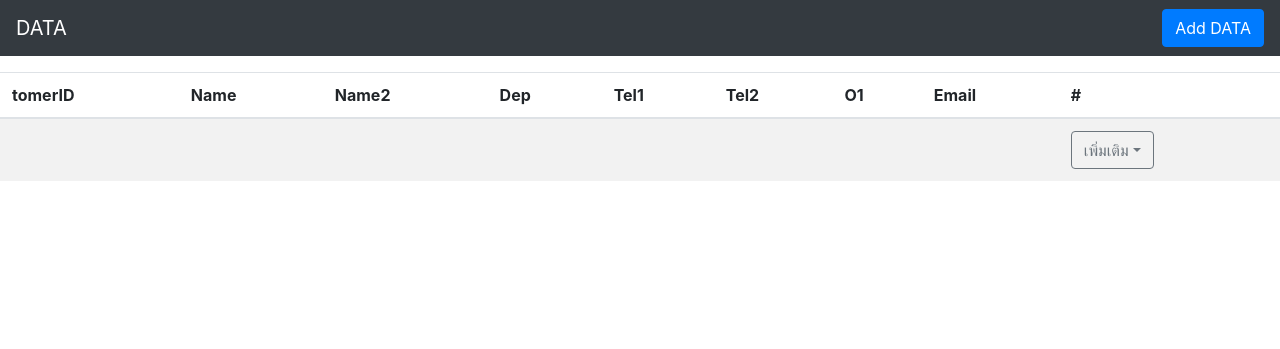
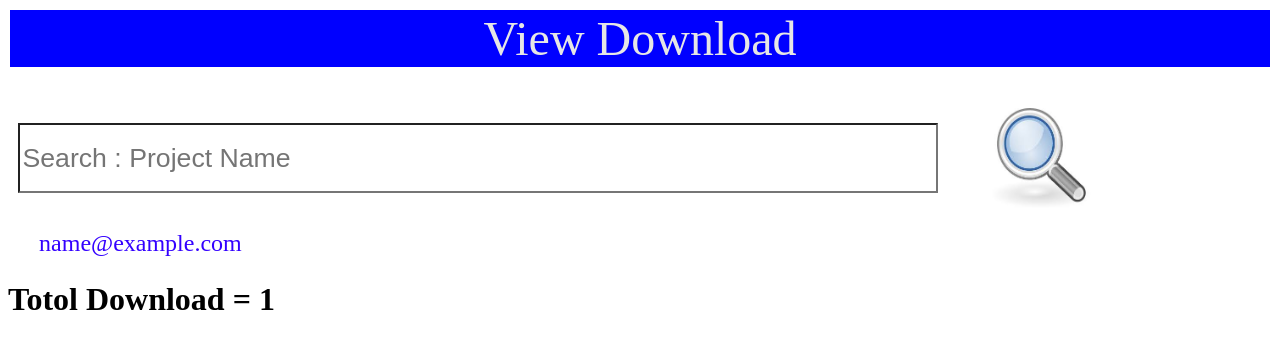
Before and after one commit to kun0620/view, a PHP site: page / in a window 1280 px wide. Shown: the top 349 px of the page. Run offline with PHP 8.4, Linux system fonts and the light colour scheme; tables that the repository leaves empty or names only in its code hold one stand-in row (values such as "Sample post"); data that the repository does not hold is empty.

Commit message:
แก้

```diff
--- a/index.php
+++ b/index.php
@@ -1,152 +1,97 @@
+<html>
+<head>
+<title>PTTES View Download</title>
+<meta content="text/html; charset=utf-8" http-equiv="Content-Type" />
+       <title>PTTES</title>
+		<STYLE TYPE="TEXT/CSS"><!--
+A:link	{
+	text-decoration:none;
+	color:#3366cc;
+	}
+A:hover {
+	color:#33ff33;
+	}
+A:visited	{
+text-decoration:none;
+}
+//--></STYLE>
+
+</head>
+<body>
+<body bgcolor="#FFFFFF" >
+
+	<table width="100%" >
+	<tr>
+	<td bgcolor=blue><font color="#E6E6E6"size="30"><center>View Download</center></font></td>
+	</tr>
+	</table>
+	<br><br>
+
 <?php
-require "connect.php";
-$meSql = "SELECT * FROM pttes2 ";
-$meQuery = mysqli_query($con,$meSql);
- ?>
-<html lang="en">
-<head>
-    <!-- Required meta tags -->
-    <meta charset="utf-8">
-    <meta name="viewport" content="width=device-width, initial-scale=1, shrink-to-fit=no">
+	ini_set('display_errors', 1);
+	error_reporting(~0);
 
-    <!-- Bootstrap CSS -->
-    <link rel="stylesheet" href="css/bootstrap.min.css" integrity="sha384-WskhaSGFgHYWDcbwN70/dfYBj47jz9qbsMId/iRN3ewGhXQFZCSftd1LZCfmhktB" crossorigin="anonymous">
-<script src="js/bootstrap.min.js" integrity="sha384-smHYKdLADwkXOn1EmN1qk/HfnUcbVRZyYmZ4qpPea6sjB/pTJ0euyQp0Mk8ck+5T" crossorigin="anonymous"></script>
+	$strKeyword = null;
 
-    <title>Edit Data</title>
-  </head>
+	if(isset($_POST["txtKeyword"]))
+	{
+		$strKeyword = $_POST["txtKeyword"];
+	}
+?>
+<form name="frmSearch" method="post" action="<?php echo $_SERVER['SCRIPT_NAME'];?>">
+  <table width="100%" >
+    <tr>
+      <th align ="left" >
+      <td><input style ="height:70px; background:#ffffff; width:95%; font-size:20pt;" placeholder="Search : Project Name" name="txtKeyword" type="text" id="txtKeyword" value="<?php echo $strKeyword;?>"></td>
+      <td><input Style ="align:center; height:100px; width:100px;" type="image" src="search.jpg" alt="submit" value="Search"></th></td>
+    </tr>
+  </table>
+</form>
 
-<body>
-  <nav class="navbar fixed-top navbar-dark bg-dark">
-    <a class="navbar-brand" href="#">DATA</a>
-  <button type="button" class="btn btn-primary" data-toggle="modal" data-target="#exampleModal">Add DATA</button>
-  </nav>
+<?php
 
-  <form action="new.php" method="post">
-  <div class="modal fade" id="exampleModal" tabindex="-1" role="dialog" aria-labelledby="exampleModalLabel" aria-hidden="true">
-  <div class="modal-dialog" role="document">
-    <div class="modal-content">
-      <div class="modal-header">
-        <h5 class="modal-title" id="exampleModalLabel">Add DATA</h5>
-        <button type="button" class="close" data-dismiss="modal" aria-label="Close">
-          <span aria-hidden="true">&times;</span>
-        </button>
-      </div>
-      <div class="modal-body">
-        <div class="form-row">
-<div class="form-group col-md-6">
-<label for="inputEmail4">tomerID</label>
-<input type="number" class="form-control" id="1" name="1" placeholder="tomerID">
-</div>
-<div class="form-group col-md-6">
-<label for="inputPassword4">Name(eng)</label>
-<input type="text" class="form-control" id="2" name="2"placeholder="Name(eng)">
-</div>
-</div>
-<div class="form-row">
-<div class="form-group col-md-5">
-<label for="inputEmail4">Name(Thai)</label>
-<input type="text" class="form-control" id="3" name="3" placeholder="Name(Thai)">
-</div>
-<div class="form-group col-md-3">
-  <label for="inputState">Dep</label>
-        <select id="5" name="5" class="form-control">
-          <option selected>PSD</option>
-          <option>KE</option>
-          <option>SHE</option>
-          <option>RAI</option>
-          <option>SCP</option>
-          <option>BD</option>
-          <option>HR</option>
-        </select>
-</div>
-<div class="form-group col-md-4">
-<label for="inputPassword4">Tel1</label>
-<input type="text" class="form-control" id="7" name="7" placeholder="Tel1">
-</div>
-</div>
-<div class="form-row">
-<div class="form-group col-md-4">
-<label for="inputEmail4">Tel2</label>
-<input type="text" class="form-control" id="8"  name="8" placeholder="Tel2">
-</div>
-<div class="form-group col-md-4">
-<label for="inputPassword4">O1</label>
-<input type="text" class="form-control" id="9" name="9" placeholder="O1">
-</div>
-<div class="form-group col-md-4">
-<label for="inputPassword4">Email</label>
-<input type="email" class="form-control" id="10" name="10" placeholder="Email">
-</div>
-</div>
-      </div>
-      <div class="modal-footer">
-        <button type="button" class="btn btn-secondary" data-dismiss="modal">Close</button>
-        <button type="submit" class="btn btn-primary">ADD</button>
-      </div>
-    </div>
-  </div>
-</div>
-</form>
-  <br>
-  <br>
-  <br>
-  <table class="table table-striped">
-                  <thead>
-                      <tr>
-                          <th scope="col">tomerID</th>
-                          <th scope="col">Name</th>
-                          <th scope="col">Name2</th>
+   $serverName = "localhost";
+   $userName = "root";
+   $userPassword = "rklg;biNf";
+   $dbName = "mydatabase";
 
-                          <th scope="col">Dep</th>
+   $conn = mysqli_connect($serverName,$userName,$userPassword,$dbName);
 
-                          <th scope="col">Tel1</th>
-                          <th scope="col">Tel2</th>
-                          <th scope="col">O1</th>
-                          <th scope="col">Email</th>
-                          <th scope="col">#</th>
-                      </tr>
-                  </thead>
-                  <tbody>
-                      <?php
-                      while ($meResult = mysqli_fetch_assoc($meQuery))
-                      {
-                          ?>
-                          <tr >
+   $sql = "SELECT * FROM register WHERE Project LIKE '%".$strKeyword."%' ";
 
-                              <th scope="row"><?php echo $meResult['tomerID']; ?></td>
-                              <td><?php echo $meResult['Name']; ?></td>
-                              <td><?php echo $meResult['Name2']; ?></td>
+   $query = mysqli_query($conn,$sql);
+   $row= mysqli_num_rows($query);
 
-                              <td><?php echo $meResult['Dep']; ?></td>
+?>
+<table width="100%" border="0">
 
-                              <td><?php echo $meResult['Tel1']; ?></td>
-                              <td><?php echo $meResult['Tel2']; ?></td>
-                              <td><?php echo $meResult['O1']; ?></td>
-                              <td><?php echo $meResult['Email']; ?></td>
-                              <td><button class="btn btn-outline-secondary dropdown-toggle" type="button" data-toggle="dropdown" aria-haspopup="true" aria-expanded="false">เพิ่มเติม</button>
-                                <div class="dropdown-menu">
+<?php
+$Total = 1;
+error_reporting(~E_NOTICE);
+while($result=mysqli_fetch_array($query,MYSQLI_ASSOC))
+{
 
-                                <a class="dropdown-item"href="edit.php?editId=<?php echo $meResult['tomerID']; ?>" role="button">
 
-                                    แก้ไข</a>
-                                  <a class="dropdown-item" href="delete.php?Id=<?php echo $meResult['tomerID']; ?>" role="button">
+?>
 
-                                      ลบ</a>
-</div>
-                              </td>
+  <tr>
+    <td><font size = "5" color ="3300FF" ><?php echo $result["Project"];?></font></td>
+    <td><font size = "5" color ="3300FF" ><?php echo $result["Date-Time"];?></font></td>
+	<td><font size = "5" color ="3300FF" ><?php echo $result["email"];?></font></td>
+	</tr>
 
-                          </tr>
-                          <?php
-                      }
-                      ?>
-                        <form method="post" action="new.php?Id=<?php echo $meResult['tomerID']; ?>">
 
-                          </form>
-                  </tbody>
-              </table>
-              <script src="https://code.jquery.com/jquery-3.3.1.slim.min.js" integrity="sha384-q8i/X+965DzO0rT7abK41JStQIAqVgRVzpbzo5smXKp4YfRvH+8abtTE1Pi6jizo" crossorigin="anonymous"></script>
-                 <script src="https://cdnjs.cloudflare.com/ajax/libs/popper.js/1.14.3/umd/popper.min.js" integrity="sha384-ZMP7rVo3mIykV+2+9J3UJ46jBk0WLaUAdn689aCwoqbBJiSnjAK/l8WvCWPIPm49" crossorigin="anonymous"></script>
-                 <script src="https://stackpath.bootstrapcdn.com/bootstrap/4.1.1/js/bootstrap.min.js" integrity="sha384-smHYKdLADwkXOn1EmN1qk/HfnUcbVRZyYmZ4qpPea6sjB/pTJ0euyQp0Mk8ck+5T" crossorigin="anonymous"></script>
+
+<?php
+
+}
+?>
+</table>
+
+<h1><?php echo "Totol Download = ".$row; ?></h1>
+<?php
+
+mysqli_close($conn);
+?>
 </body>
 </html>
```
Also changed, not shown: delete.php (deleted, +0 -11 lines), edit.php (deleted, +0 -102 lines), new.php (deleted, +0 -46 lines), update.php (deleted, +0 -47 lines), call.jpg (added), coff.jpg (added), email-reply.jpg (added), search.jpg (added).
